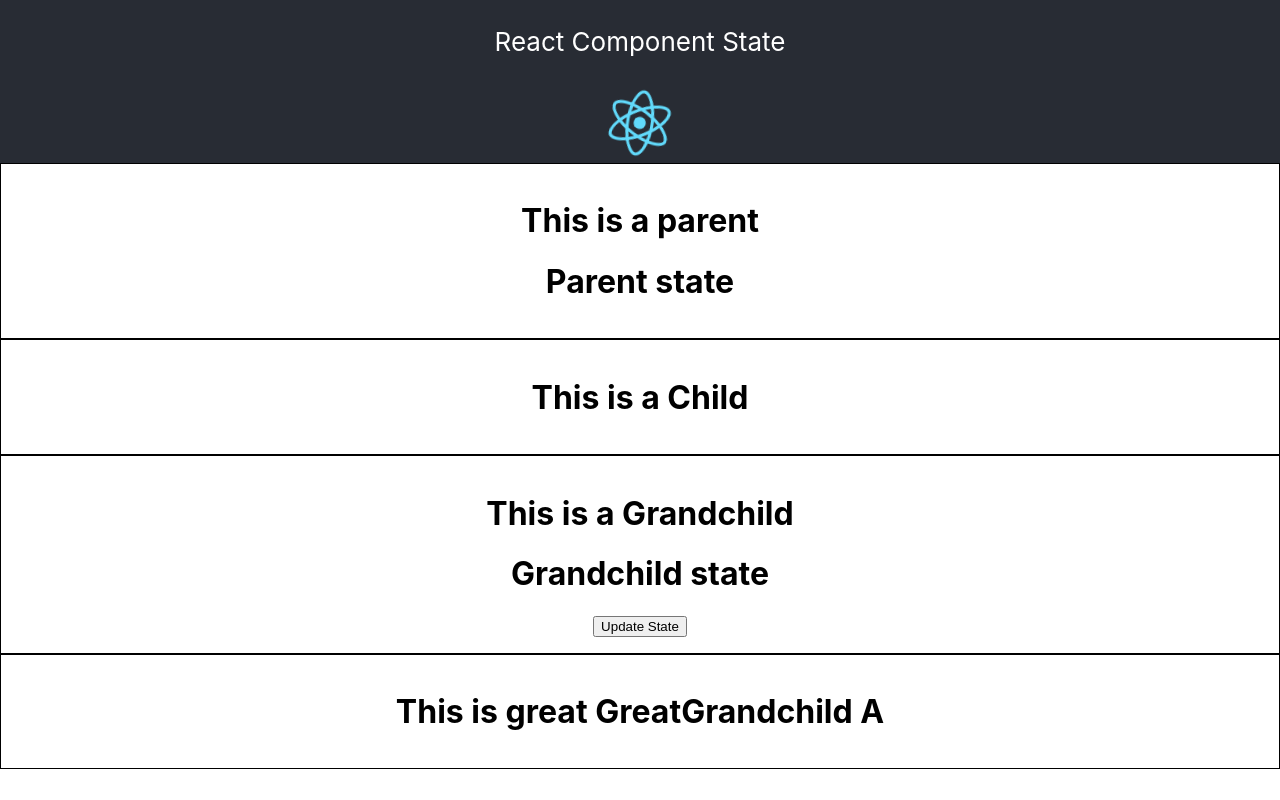
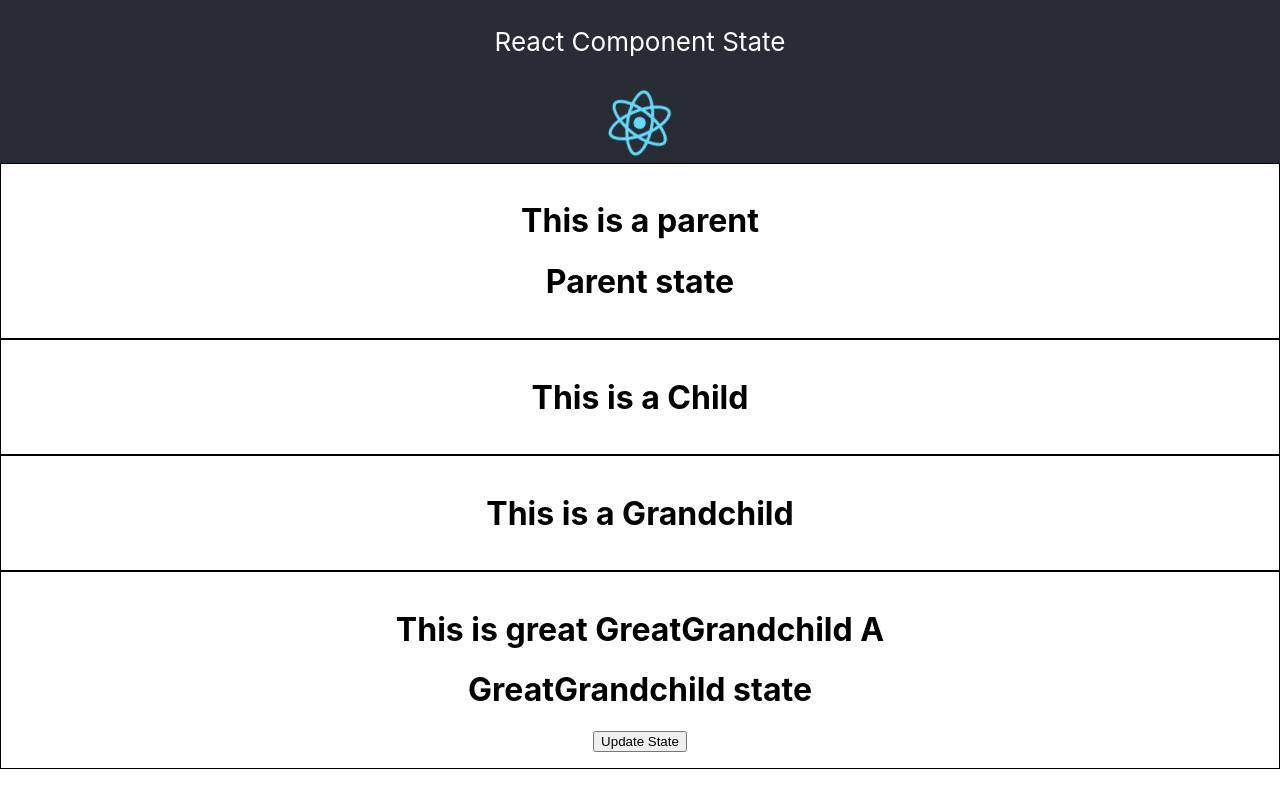
Before and after one commit to damienminter/react-component-state, a React (Create React App) app: page / in a window 1280 px wide. Built offline with nearby package versions, Linux system fonts and the light colour scheme.

Commit message:
Using spread operator to drill through props

```diff
--- a/src/Components/ChildA.js
+++ b/src/Components/ChildA.js
@@ -7,7 +7,7 @@ export default function ChildA(props) {
       <div className="container">
         <h1>This is a Child</h1>
       </div>
-      <GrandchildA state={props.state} handleClick={props.handleClick} />
+      <GrandchildA {...props} />
     </div>
   );
 }
--- a/src/Components/GrandchildA.js
+++ b/src/Components/GrandchildA.js
@@ -2,18 +2,12 @@ import React from "react";
 import GreatGrandchildA from "./GreatGrandchildA";
 
 export default function GrandchildA(props) {
-  const { state, handleClick } = props;
-
   return (
     <div>
       <div className="container">
         <h1>This is a Grandchild</h1>
-        <h1>Grandchild state {state}</h1>
-        <button type="click" onClick={handleClick}>
-          Update State
-        </button>
       </div>
-      <GreatGrandchildA />
+      <GreatGrandchildA {...props} />
     </div>
   );
 }
--- a/src/Components/GreatGrandchildA.js
+++ b/src/Components/GreatGrandchildA.js
@@ -1,11 +1,15 @@
 import React from "react";
 
-export default function GreatGrandchildA() {
+export default function GreatGrandchildA(props) {
+  const { state, handleClick } = props;
   return (
     <div>
       <div className="container">
         <h1>This is great GreatGrandchild A</h1>
-        {/* <h1>GreatGrandchild A state {state}</h1> */}
+        <h1>GreatGrandchild state {state}</h1>
+        <button type="click" onClick={handleClick}>
+          Update State
+        </button>
       </div>
     </div>
   );
```
